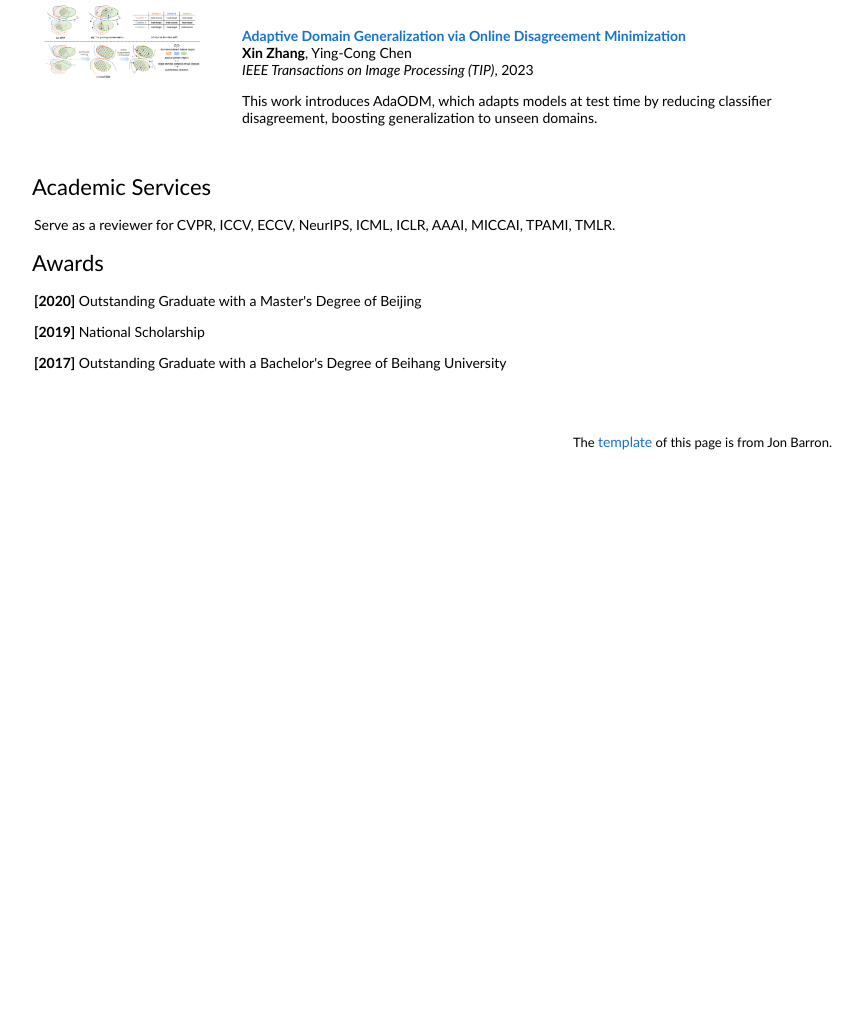
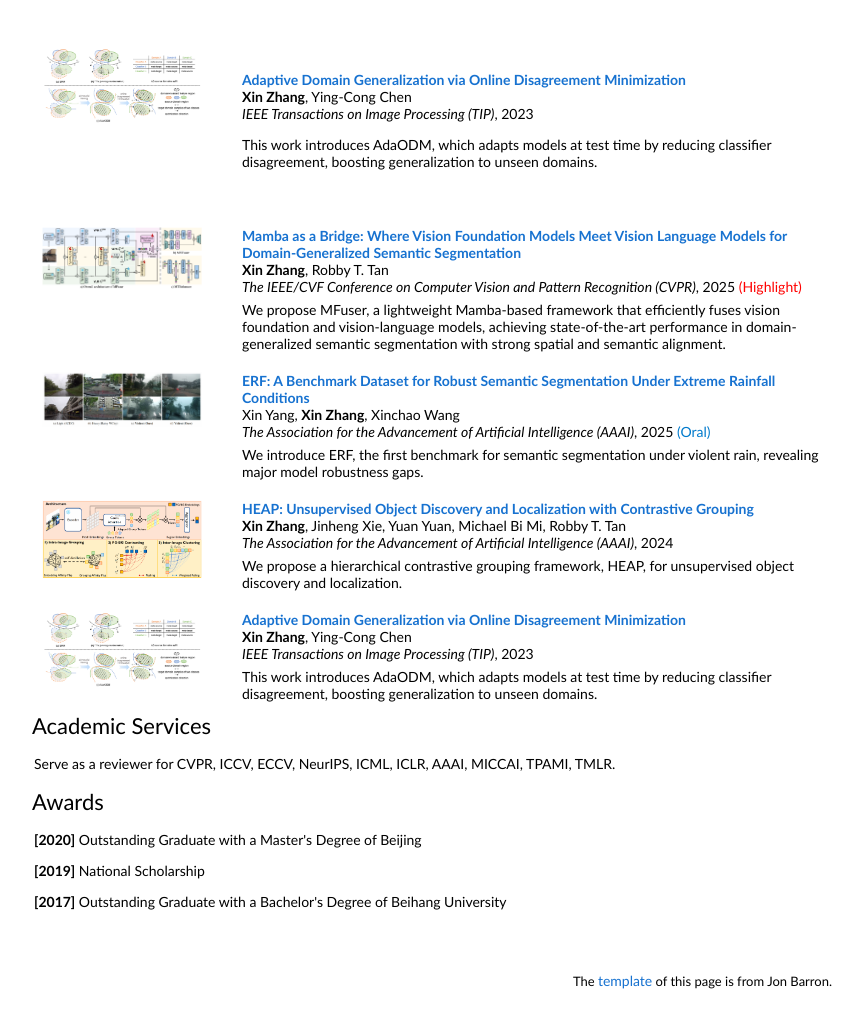
Before and after one commit to devinxzhang/devinxzhang.github.io, a plain HTML site: page index.html in a window 1280 px wide. Shown: the part 974-1984 px from the top of the page, without its empty margins (208-1071 px from the left). Before the commit the page ends 1445 px from the top, so only its background shows below. Drawn offline with Linux system fonts and the light colour scheme.

Commit message:
Update index.html

```diff
--- a/index.html
+++ b/index.html
@@ -58,7 +58,7 @@
           </tr>
         </tbody></table>
 
-        <!-- Publications Section -->
+<!--         <!-- Publications Section -->
         <h2>Publications</h2>
         <table style="width:100%;border:0px;border-spacing:0px;border-collapse:separate;margin-right:auto;margin-left:auto;"><tbody>
 
@@ -154,6 +154,79 @@
               <p></p> -->
               <p>This work introduces AdaODM, which adapts models at test time by reducing classifier disagreement, boosting generalization to unseen domains.</p>
             </td>
+          </tr> -->
+
+        <h2>Publications</h2>
+        <table style="width:100%;border:0px;border-spacing:0px;border-collapse:separate;margin:auto;"><tbody>
+
+          <!-- Paper 1 -->
+          <tr>
+            <td style="padding:10px;width:25%;vertical-align:top;">
+              <img src="images/mfuser.png" style="width:100%;max-width:160px;height:auto;display:block;">
+            </td>
+            <td style="padding:10px;width:75%;vertical-align:top;">
+              <a href="https://arxiv.org/pdf/2504.03193" class="papertitle" target="_blank">
+                Mamba as a Bridge: Where Vision Foundation Models Meet Vision Language Models for Domain-Generalized Semantic Segmentation
+              </a><br>
+              <strong>Xin Zhang</strong>, Robby T. Tan<br>
+              <em>The IEEE/CVF Conference on Computer Vision and Pattern Recognition (CVPR)</em>, 2025
+              <span style="color:red; font-style:normal;">(Highlight)</span>
+              <p style="margin-top:6px;margin-bottom:0;">
+                We propose MFuser, a lightweight Mamba-based framework that efficiently fuses vision foundation and vision-language models, achieving state-of-the-art performance in domain-generalized semantic segmentation with strong spatial and semantic alignment.
+              </p>
+            </td>
+          </tr>
+
+          <!-- Paper 2 -->
+          <tr>
+            <td style="padding:10px;width:25%;vertical-align:top;">
+              <img src="images/erf.png" style="width:100%;max-width:160px;height:auto;display:block;">
+            </td>
+            <td style="padding:10px;width:75%;vertical-align:top;">
+              <a href="https://ojs.aaai.org/index.php/AAAI/article/view/33007/35162" class="papertitle" target="_blank">
+                ERF: A Benchmark Dataset for Robust Semantic Segmentation Under Extreme Rainfall Conditions
+              </a><br>
+              Xin Yang, <strong>Xin Zhang</strong>, Xinchao Wang<br>
+              <em>The Association for the Advancement of Artificial Intelligence (AAAI)</em>, 2025
+              <span style="color:#007acc; font-style:normal;">(Oral)</span>
+              <p style="margin-top:6px;margin-bottom:0;">
+                We introduce ERF, the first benchmark for semantic segmentation under violent rain, revealing major model robustness gaps.
+              </p>
+            </td>
+          </tr>
+
+          <!-- Paper 3 -->
+          <tr>
+            <td style="padding:10px;width:25%;vertical-align:top;">
+              <img src="images/heap.png" style="width:100%;max-width:160px;height:auto;display:block;">
+            </td>
+            <td style="padding:10px;width:75%;vertical-align:top;">
+              <a href="https://ojs.aaai.org/index.php/AAAI/article/view/28562/29093" class="papertitle" target="_blank">
+                HEAP: Unsupervised Object Discovery and Localization with Contrastive Grouping
+              </a><br>
+              <strong>Xin Zhang</strong>, Jinheng Xie, Yuan Yuan, Michael Bi Mi, Robby T. Tan<br>
+              <em>The Association for the Advancement of Artificial Intelligence (AAAI)</em>, 2024
+              <p style="margin-top:6px;margin-bottom:0;">
+                We propose a hierarchical contrastive grouping framework, HEAP, for unsupervised object discovery and localization.
+              </p>
+            </td>
+          </tr>
+
+          <!-- Paper 4 -->
+          <tr>
+            <td style="padding:10px;width:25%;vertical-align:top;">
+              <img src="images/adaodm.png" style="width:100%;max-width:160px;height:auto;display:block;">
+            </td>
+            <td style="padding:10px;width:75%;vertical-align:top;">
+              <a href="https://arxiv.org/pdf/2208.01996" class="papertitle" target="_blank">
+                Adaptive Domain Generalization via Online Disagreement Minimization
+              </a><br>
+              <strong>Xin Zhang</strong>, Ying-Cong Chen<br>
+              <em>IEEE Transactions on Image Processing (TIP)</em>, 2023
+              <p style="margin-top:6px;margin-bottom:0;">
+                This work introduces AdaODM, which adapts models at test time by reducing classifier disagreement, boosting generalization to unseen domains.
+              </p>
+            </td>
           </tr>
 
         </tbody></table>
```
